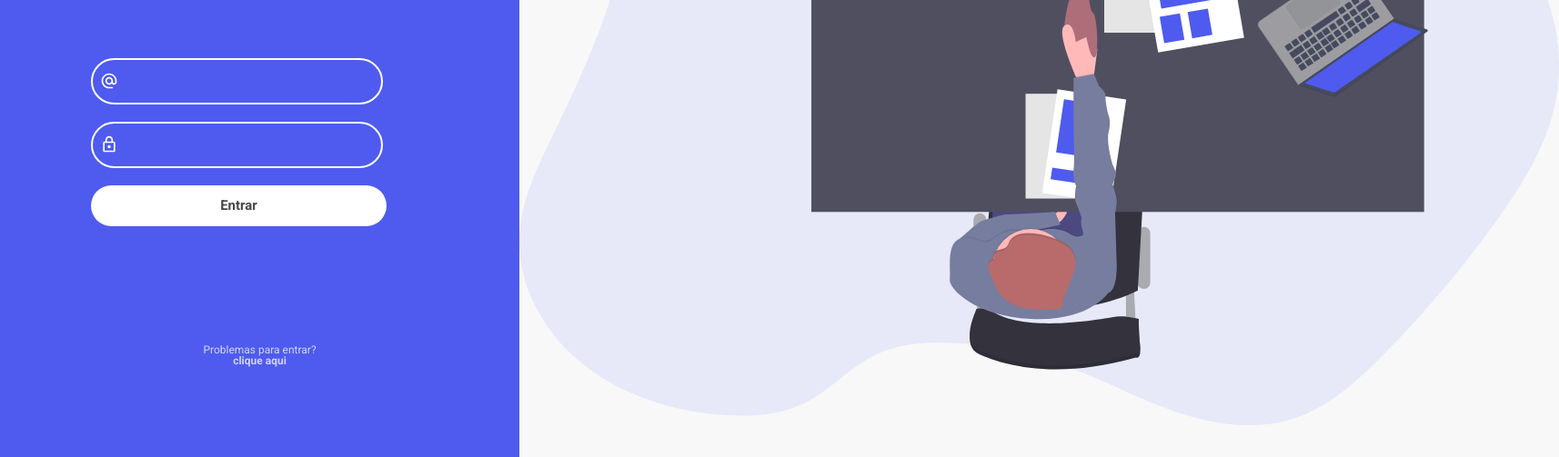
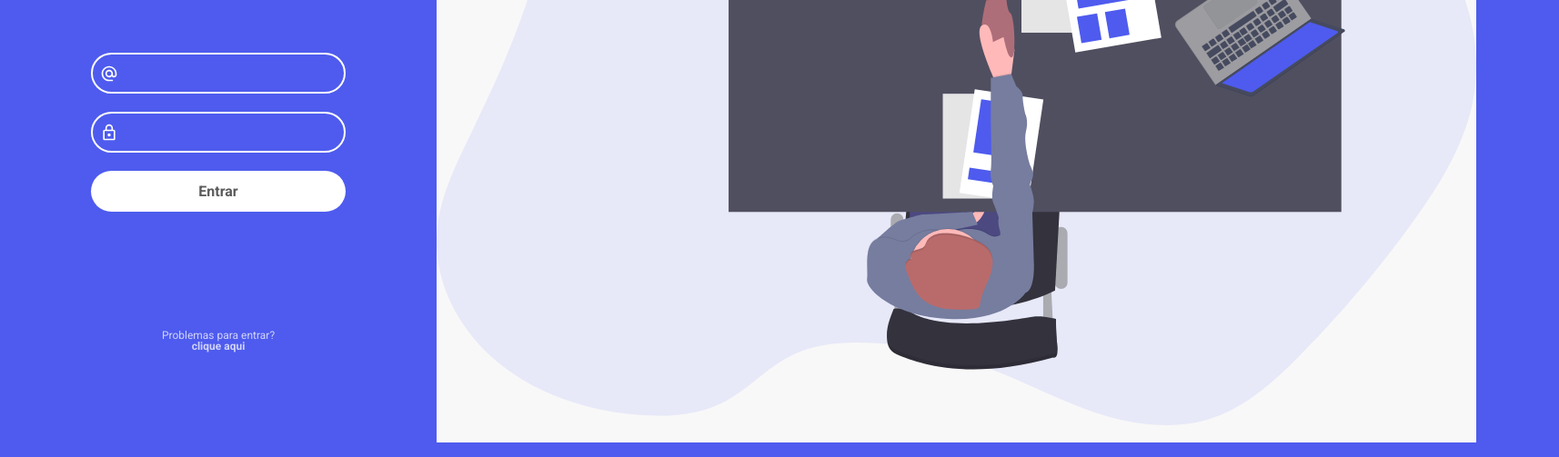
Before and after one commit to marlencar/LoginPage, a plain HTML site: page index.html in a window 1280 px wide. Shown: the part 332-835 px from the top of the page at 91% size, 1714 px wide, since content can reach past the window. Drawn offline with Linux system fonts and the light colour scheme.

Commit message:
css changes

```diff
--- a/assets/style.css
+++ b/assets/style.css
@@ -43,6 +43,15 @@
 	border-spacing: 0;
 }
 
+*,
+*:after,
+*:before {
+    margin: 0;
+    padding: 0;
+    box-sizing: border-box;
+    text-decoration: none;
+}
+
 
 body {
     background: #4E5BEE;
@@ -65,8 +74,9 @@
 form {
     display: flex;
     flex-direction: column;
-    padding-top: 80px;
-    gap: 30px;
+    width: 280px;
+    gap: 25px;
+    margin-top: 90px;
 }
 
 input {
@@ -74,9 +84,9 @@
     border-radius: 30px;
     border-color: white;
     background-color: transparent;
+    width: 100%;
     height: 45px;
-    width: 280px;
-    padding-left: 35px;
+    padding-left: 40px;
     font-family: 'Roboto', sans-serif;
     color: rgba(255, 255, 255, 0.733);
     font-size: 18px;
@@ -85,12 +95,8 @@
 
 input:focus{
     outline:none;
-
 }
 
-.button {
-    background-color: #ffffff;
-}
 
 .lb-eml {
     position: relative;
@@ -101,7 +107,7 @@
     content: "";
     position: absolute;
     left: 10px;
-    top: 10px;
+    top: 7px;
     bottom: 0;
     width: 20px;
     background: url(./alternate_email_white_24dp.svg) center / contain no-repeat;
@@ -117,22 +123,23 @@
     content: "";
     position: absolute;
     left: 10px;
-    top: 10px;
+    top: 7px;
     bottom: 0;
     width: 20px;
     background: url(./lock_white_24dp.svg) center / contain no-repeat;
 }
 
 button {
+    width: 100%;
     height: 45px;
-    width: 325px;
     border-radius: 70px;
     background-color: white;
     border: none;
     font-family: 'Roboto', sans-serif;
-    font-size: 15px;
-    color: rgba(0, 0, 0, 0.719);
+    font-size: 16px;
+    color: rgba(0, 0, 0, 0.644);
     font-weight: 700;
+    background-color: #ffffff;
 }
 
 .footer {
@@ -150,7 +157,7 @@
     font-family: 'Roboto', sans-serif;
     color: rgba(255, 255, 255, 0.733);
     font-size: 12px;
-    padding-left: 50px;
+    padding-left: 25px;
 }
 
 .desk-img {
```
Also changed, not shown: index.html (+1 -1 lines).
